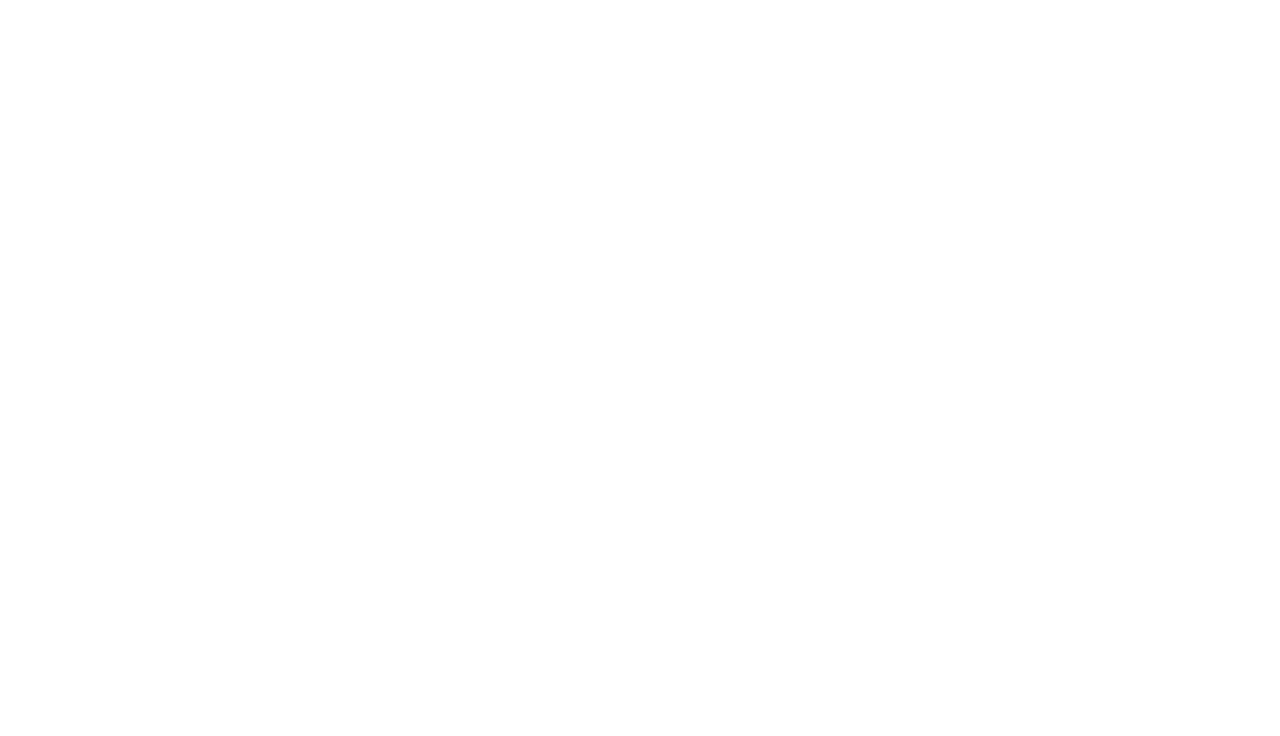
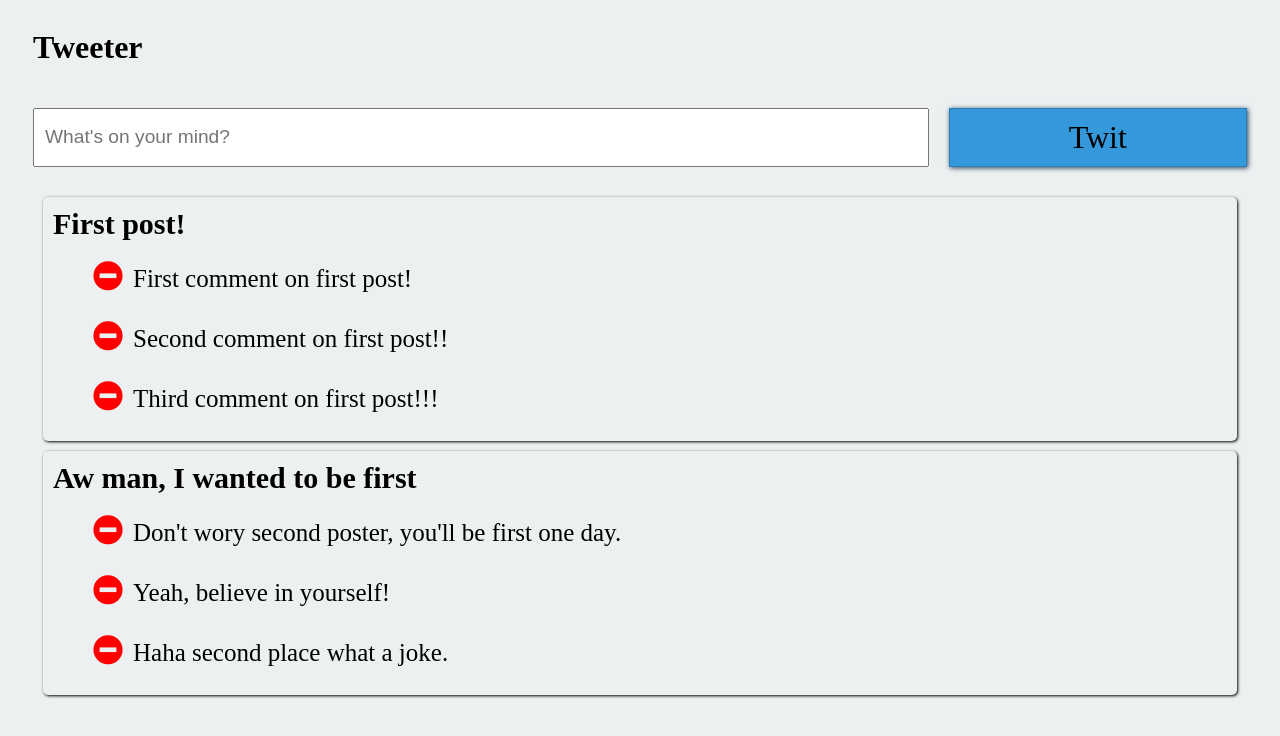
Before and after one commit to ravidd9/tweeter-project, a plain HTML site: page index.html in a window 1280 px wide. Drawn offline with nearby package versions, Linux system fonts and the light colour scheme; a web font is replaced by a local one.

Commit message:
19.3 finished twit quest

```diff
--- a/index.html
+++ b/index.html
@@ -2,12 +2,28 @@
 <html>
 
 <head>
-    <link rel="stylesheet" type="text/css" media="screen" href="style.css">
+    <title>Tweeter</title>
+    <link rel="stylesheet" href="https://use.fontawesome.com/releases/v5.7.2/css/all.css" integrity="sha384-fnmOCqbTlWIlj8LyTjo7mOUStjsKC4pOpQbqyi7RrhN7udi9RwhKkMHpvLbHG9Sr" crossorigin="anonymous">
+    <link href="https://fonts.googleapis.com/css?family=Balthazar" rel="stylesheet">
+    <link rel="stylesheet" type="text/css" media="screen" href="style.css" />
+    <script src="https://ajax.googleapis.com/ajax/libs/jquery/3.3.1/jquery.min.js"></script>
 </head>
 
 <body>
+    <div id="container">
+        <h1 id="title">Tweeter</h1>
+        <input type="text" placeholder="What's on your mind?" id="input">
+        <div id="post" onclick="post()">Twit</div>
+        <div id="posts"></div>
+    </div>
 
+    <script
+        src="http://code.jquery.com/jquery-3.3.1.js"
+        integrity="sha256-2Kok7MbOyxpgUVvAk/HJ2jigOSYS2auK4Pfzbm7uH60="
+        crossorigin="anonymous"></script>
     <script src="logic.js"></script>
+    <script src="render.js"></script>
+    <script src="main.js"></script>
 </body>
 
 </html>
--- a/logic.js
+++ b/logic.js
@@ -1,5 +1,3 @@
-
-
 
 const Tweeter = function () {
     let commentsCounter = 6
@@ -32,6 +30,10 @@ const Tweeter = function () {
             "id": "p" + (parseInt(_posts[_posts.length-1].id[1]) + 1),
             "comments": []
         })
+        // let newPost = document.createElement("div")
+        // newPost.setAttribute("class", "post")
+        // newPost.setAttribute("id", "p" + (parseInt(_posts[_posts.length-1].id[1]) + 1))
+
     }
     const removePost = function(postID){
         for(let index in _posts){
@@ -54,7 +56,8 @@ const Tweeter = function () {
     const removeComment = function(postID, commentID){
         for(let index in _posts){
             if(_posts[index].id == postID){
-                for(let index2 in _posts[index].comments){                    if(_posts[index].comments[index2].id == commentID){
+                for(let index2 in _posts[index].comments){
+                    if(_posts[index].comments[index2].id == commentID){
                         _posts[index].comments.splice(index2, 1)
                     }
                 }
@@ -70,54 +73,36 @@ const Tweeter = function () {
     }
 
 }
-const tweeter = Tweeter()
-console.log(tweeter.getPosts())
+// const tweeter = Tweeter()
+// console.log(tweeter.getPosts())
 
-tweeter.addPost("This is my own post!")
-console.log(tweeter.getPosts())
-//This should be added to the posts array:
-//{text: "This is my own post!", id: "p3", comments: []}
+// tweeter.addPost("This is my own post!")
+// console.log(tweeter.getPosts())
+// //This should be added to the posts array:
+// //{text: "This is my own post!", id: "p3", comments: []}
 
-tweeter.removePost("p1")
-console.log(tweeter.getPosts())
-//There should only be two posts in the post's array:
-//{text: "Aw man, I wanted to be first", id: "p2", comments: Array(3)}
-//{text: "This is my own post!", id: "p3", comments: []}
+// tweeter.removePost("p1")
+// console.log(tweeter.getPosts())
+// //There should only be two posts in the post's array:
+// //{text: "Aw man, I wanted to be first", id: "p2", comments: Array(3)}
+// //{text: "This is my own post!", id: "p3", comments: []}
 
-//============================
-//============================
-//Stop here
-//Make sure everything works. Then keep going
-//============================
-//============================
+// //============================
+// //============================
+// //Stop here
+// //Make sure everything works. Then keep going
+// //============================
+// //============================
 
-tweeter.addComment("Damn straight it is!", "p3")
-tweeter.addComment("Second the best!", "p2")
-console.log(tweeter.getPosts())
-//This should be added to the third post's comments array:
-//{id: "c7", text: "Damn straight it is!"}
-//This should be added to the second post's comments array:
-//{id: "c8", text: "Second the best!"}
+// tweeter.addComment("Damn straight it is!", "p3")
+// tweeter.addComment("Second the best!", "p2")
+// console.log(tweeter.getPosts())
+// //This should be added to the third post's comments array:
+// //{id: "c7", text: "Damn straight it is!"}
+// //This should be added to the second post's comments array:
+// //{id: "c8", text: "Second the best!"}
 
-tweeter.removeComment("p2", "c6")
-console.log(tweeter.getPosts())
-//This comment should be removed:
-//{id: "c6", text: "Haha second place what a joke."}
-
-
-
-
-//    const Render = function () {
-//     const createTweRen = function () {
-
-//     }
-//     const createComRen = function () {
-
-//     }
-//     const renderAll = function () {
-
-//     }
-//     return {
-
-//     }
-// }
+// tweeter.removeComment("p2", "c6")
+// console.log(tweeter.getPosts())
+// //This comment should be removed:
+// //{id: "c6", text: "Haha second place what a joke."}
--- /dev/null
+++ b/main.js
@@ -0,0 +1,12 @@
+const tweeter = Tweeter()
+const renderer = Renderer()
+renderer.renderPosts(tweeter.getPosts())
+
+
+// $("i").on("click", function(){  //not working
+//     console.log($(this).attr("id"))
+//     let postID = 1 //find how to get it
+//     let commentID = $(this).attr("id").replace("i","c")
+//     tweeter.removeComment(postID,commentID)
+//     renderer.renderPosts(tweeter.getPosts())
+// })
--- /dev/null
+++ b/render.js
@@ -0,0 +1,16 @@
+const Renderer = function () {
+    const renderPosts = function(posts){
+        $("#posts").empty()
+        for(let index in posts){
+            let newPost = $(`<div class='post' id=${posts[index].id}>${posts[index].text}</div>`)
+            $("#posts").append(newPost)
+            for(let index2 in posts[index].comments){
+                let newComment = $(`<div class='comment' id=${posts[index].comments[index2].id}><i class="fas fa-minus-circle" id=i${posts[index].comments[index2].id.slice(1)}></i>${posts[index].comments[index2].text}</div>`)
+                $(`#${posts[index].id}`).append(newComment)
+            }
+        }
+    }
+    return {
+        renderPosts
+    }
+}
--- a/style.css
+++ b/style.css
@@ -0,0 +1,86 @@
+body{
+    background-color: #ecf0f1;
+    font-family: 'Balthazar', serif;
+}
+
+#container{
+    display: grid;
+    grid-gap: 20px;
+    padding-left: 25px;
+    padding-right: 25px;
+    grid-template-columns: 3fr 1fr;
+    grid-template-areas:
+    "h ."
+    "i b"
+    "p p"
+}
+
+#header{
+    grid-area: h;
+    color: #3498db;
+}
+
+#input{
+    grid-area: i;
+    padding: 10px;
+    font-size: 1.5vw;
+}
+
+#posts{
+    grid-area: p;
+}
+
+#post{
+    grid-area: b;
+    padding: 10px;
+    background-color: #3498db;
+    border: 1px solid #2980b9;
+    box-shadow: 1px 1px 5px #2c3e50;
+    cursor: pointer;
+    display: flex;
+    justify-content: center;
+    font-size: 2.5vw;
+}
+
+.post{
+    box-shadow: 1px 1px 3px;
+    margin: 10px;
+    border-radius: 5px;
+    padding: 10px;
+}
+
+#post:active{
+    background-color: #2980b9
+}
+
+.post{
+    font-weight: bold;
+    font-size: 30px;
+}
+
+.comment{
+    font-weight: normal;
+    font-size: 25px;
+    margin: 10px;
+    margin-left: 30px;
+    align-content: center;
+}
+i{
+    font-size: 30px;
+    color: red;
+    margin: 10px;
+}
+.delete{
+    cursor: pointer;
+    color: #ecf0f1;
+    background-color: #e74c3c;
+    display: inline-block;
+    padding: 5px;
+    border-radius: 3px;
+    font-size: 0.8em;
+}
+
+.delete-comment{
+    cursor: pointer;
+    color: #e74c3c;
+}
```
